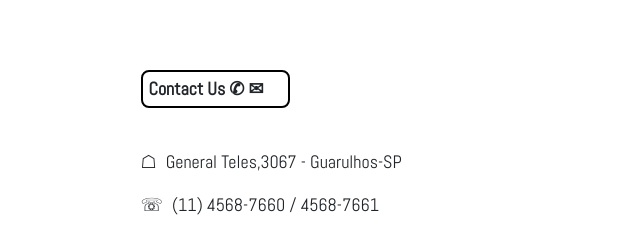
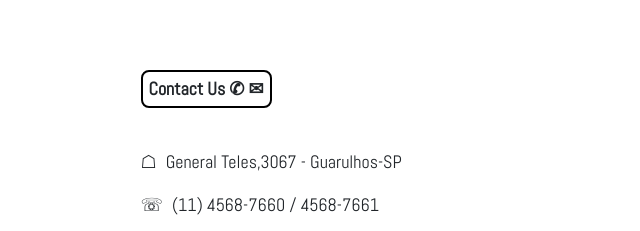
Before and after one commit to Williamperes/e-commerce-main-page, a plain HTML site: page index.html in a window 1280 px wide. Shown: the part 2735-2966 px from the top of the page, 0-640 px from the left. Drawn offline with nearby package versions, Linux system fonts and the light colour scheme.

Commit message:
Update style.css

```diff
--- a/style.css
+++ b/style.css
@@ -304,6 +304,13 @@ footer {
     margin-bottom:40px;
     cursor:copy;
 }
+@media screen {
+    #contact{
+        display: inline-block;
+        justify-content: center;
+    }
+}
+
 /* End  */
 
 /* Nav animation */
```
